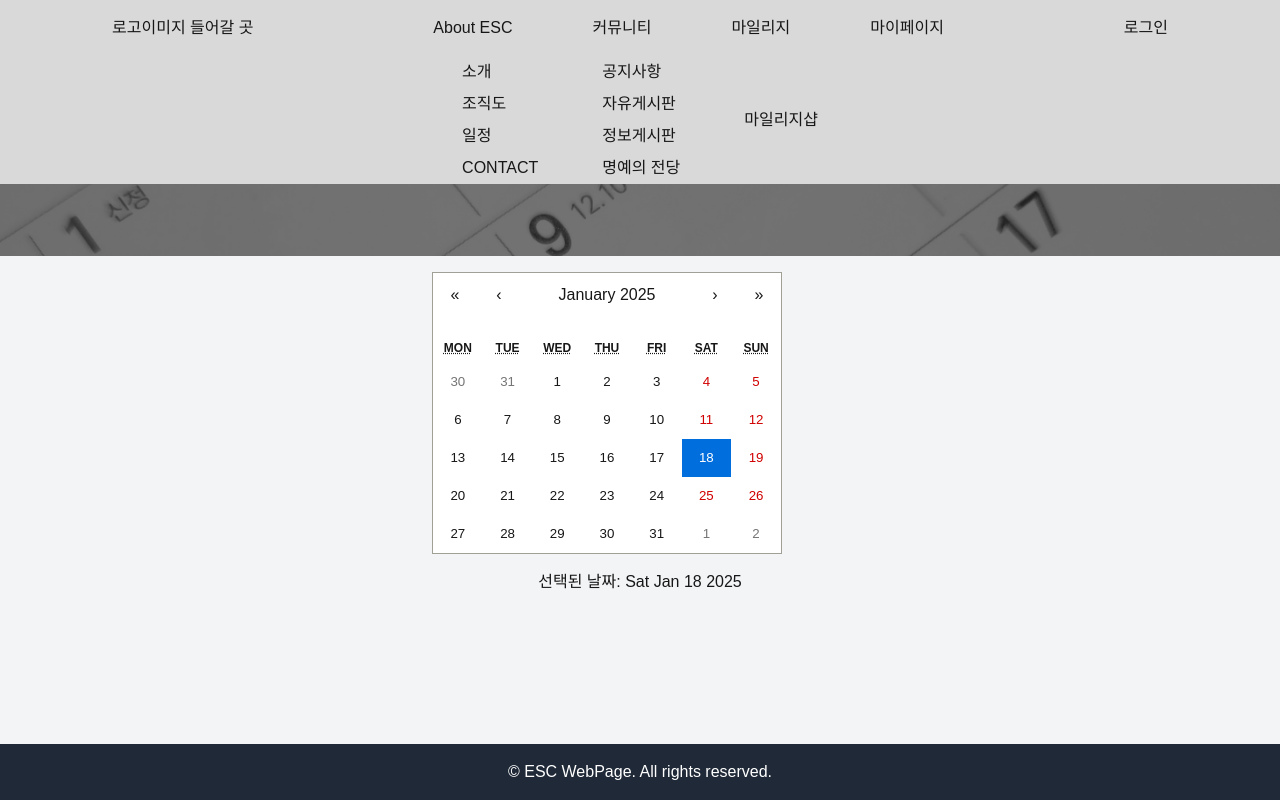
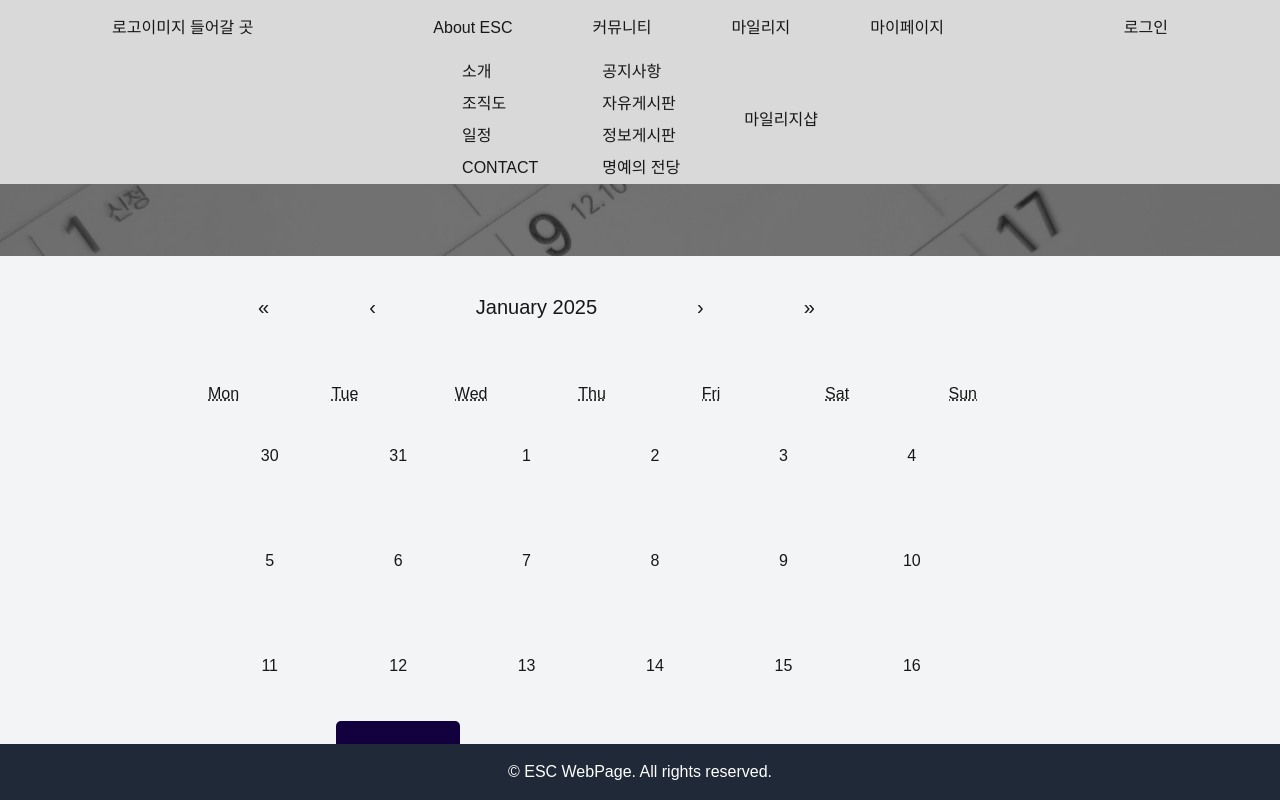
Before and after one commit to YEOUL0520/ESC-client, a Next.js app: page /about/schedule in a window 1280 px wide. Shown: the top 800 px of the page. Built offline with nearby package versions, Linux system fonts and the light colour scheme.

Commit message:
달력 레이아웃 수정정

```diff
--- a/src/pages/about/schedule.tsx
+++ b/src/pages/about/schedule.tsx
@@ -1,12 +1,12 @@
 import React, { useState } from 'react';
 import Calendar from 'react-calendar';
-import 'react-calendar/dist/Calendar.css';
+import '../../styles/App.css'; // CSS 파일 경로
 
 const Schedule: React.FC = () => {
   const [date, setDate] = useState<Date>(new Date());
-  const [events, setEvents] = useState<{ [key: string]: string[] }>({
-    '2023-01-15': ['Event 1', 'Event 2'],
-    '2023-01-20': ['Event 3'],
+  const [events, setEvents] = useState<{ [key: string]: { title: string }[] }>({
+    '2025-03-15': [{ title: 'Event 1' }, { title: 'Event 2' }],
+    '2025-03-20': [{ title: 'Event 3' }],
   });
 
   const handleDateChange = (newDate: Date) => {
@@ -17,33 +17,38 @@ const Schedule: React.FC = () => {
     return date.toISOString().split('T')[0]; // 'YYYY-MM-DD' 형식으로 변환
   };
 
+  const selectedDate = formatDate(date);
+  const selectedEvents = events[selectedDate] || [];
+
   return (
     <div className="flex flex-col items-center bg-gray-100 min-h-screen">
       {/* 상단 헤더 */}
       <div className="w-full h-64 bg-cover bg-center" style={{ backgroundImage: 'url(/schedule.jpg)' }}>
         <div className="flex flex-col items-center justify-center h-full bg-black bg-opacity-50">
-      <h1 className="text-white text-3xl font-bold mb-2 mt-5">일정.</h1>
-      <p className="text-white text-lg">밑에 문구도 넣을건지?</p>
+          <h1 className="text-white text-3xl font-bold mb-2" style={{ marginTop: '50px' }}>일정</h1>
+          <p className="text-white text-lg">주요 일정을 확인할 수 있습니다.</p>
         </div>
       </div>
 
       {/* 달력 */}
-      <div className="w-full max-w-md p-4">
+      <div className="flex flex-col w-full max-w-4xl p-4">
+        <div className="w-full"> {/* 변경: w-1/2에서 w-full로 수정 */}
           <Calendar
             onChange={handleDateChange}
             value={date}
             tileContent={({ date }) => {
               const formattedDate = formatDate(date);
               return (
-              <div>
+                <div className={`custom-tile ${events[formattedDate] ? 'has-event' : ''}`}>
+
                   {events[formattedDate]?.map((event, index) => (
-                  <div key={index} className="text-xs text-red-500">{event}</div>
+                    <div key={index} className="event-label">{event.title}</div>
                   ))}
                 </div>
               );
             }}
           />
-        <p className="mt-4 text-center">선택된 날짜: {date.toDateString()}</p>
+        </div>
       </div>
     </div>
   );
--- /dev/null
+++ b/src/styles/App.css
@@ -0,0 +1,64 @@
+body {
+    margin: 0;
+    font-family: 'Pretendard', sans-serif; /* 프리텐다드 폰트 사용 */
+  }
+
+  .react-calendar {
+  width: 100%;
+  max-width: 1000px; /* 달력의 최대 너비를 설정 */
+  margin: 0 auto; /* 중앙 정렬 */
+}
+
+.react-calendar__navigation {
+  margin-bottom: 50px; /* 네비게이션과 달력 간격 */
+}
+
+.react-calendar__navigation button {
+  font-size: 20px; /* 버튼 폰트 크기 */
+  margin: 20px 50px 10px; /* 버튼 간격 */
+}
+
+.react-calendar__month-view {
+  margin: 0; /* 여백 제거 */
+  font-family: 'Pretendard', sans-serif; /* 사용할 폰트 설정 */
+}
+
+.react-calendar__month-view__days {
+  display: grid; /* 그리드 레이아웃 사용 */
+  grid-template-columns: repeat(7, 1fr); /* 7열로 설정 */
+  grid-template-rows: repeat(5, 1fr); /* 5행으로 설정 */
+  gap: 5px; /* 타일 간의 간격 */
+  height: 100px; /* 전체 높이를 설정하여 5행으로 보이게 조정 */
+}
+
+.react-calendar__tile {
+  padding: 10px; /* 타일 안의 여백 설정 */
+  text-align: center; /* 중앙 정렬 */
+  border: 1px solid transparent; /* 기본 테두리 제거 */
+  height: 100%; /* 날짜 타일의 높이를 100%로 설정 */
+  border-radius: 5px; /* 모서리 둥글게 */
+  position: relative; /* 이벤트 레이블을 위한 상대 위치 */
+}
+
+.react-calendar__tile--active {
+  background-color: #12003E; /* 선택된 날짜 배경색 */
+  color: white; /* 선택된 날짜 텍스트 색상 */
+}
+
+.react-calendar__tile--now {
+  color:#003CC4; /* 오늘 날짜 텍스트 색상 */
+}
+
+.react-calendar__tile--hasActive {
+  background-color: #003CC4; /* 이벤트가 있는 날짜 배경색 */
+  color: white; /* 이벤트가 있는 날짜 텍스트 색상 */
+}
+
+.event-label {
+  display: inline-block; /* 이벤트 레이블을 인라인 블록으로 설정 */
+  background-color:white; /* 이벤트 레이블 배경색 */
+  color: #003CC4; /* 이벤트 레이블 텍스트 색상 */
+  padding: 2px 5px; /* 패딩 설정 */
+  border-radius: 3px; /* 모서리 둥글게 */
+  margin-top: 2px; /* 간격 설정 */
+}
```
Also changed, not shown: 1 other file (tests, documents, lock files or other folders). Lines whose indentation alone changed are shown as unchanged.
